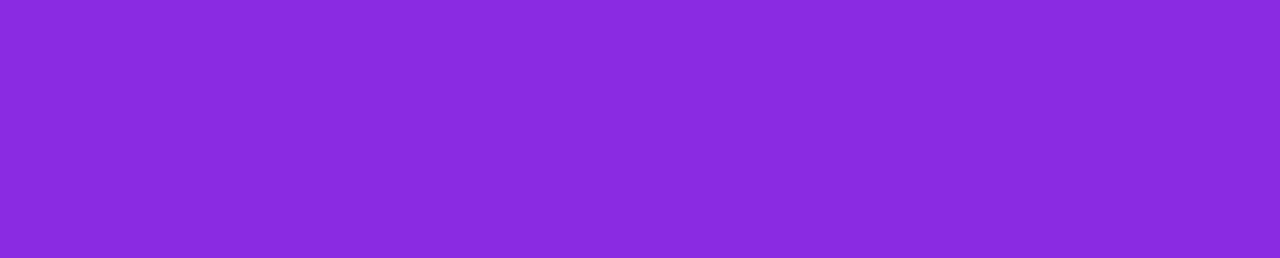
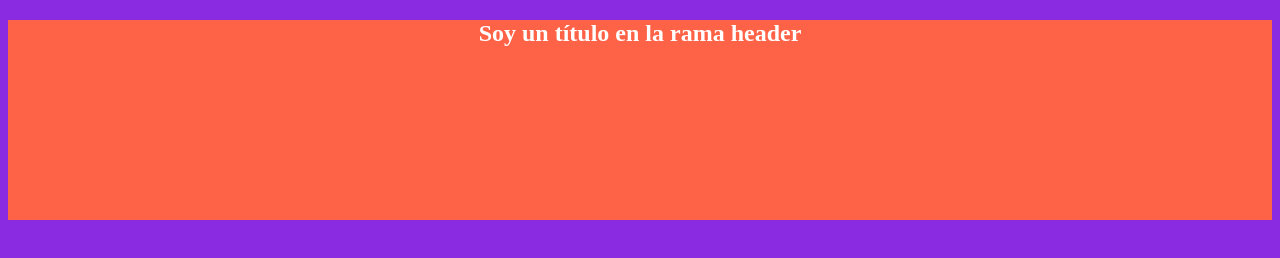
Before and after one commit to padhec/ramas, a plain HTML site: page index.html in a window 1280 px wide. Drawn offline with Linux system fonts and the light colour scheme.

Commit message:
Commit desde la rama task/01/header

```diff
--- a/index.html
+++ b/index.html
@@ -1,12 +1,14 @@
 <!DOCTYPE html>
 <html lang="en">
-<head>
-  <meta charset="UTF-8">
-  <meta name="viewport" content="width=device-width, initial-scale=1.0">
-  <title>Ramas en Git</title>
-  <link rel="stylesheet" href="./style.css">
-</head>
-<body>
-
-</body>
+  <head>
+    <meta charset="UTF-8" />
+    <meta name="viewport" content="width=device-width, initial-scale=1.0" />
+    <title>Ramas en Git</title>
+    <link rel="stylesheet" href="./style.css" />
+  </head>
+  <body>
+    <header class="main-container">
+      <h2 class="main-title">Soy un título en la rama header</h2>
+    </header>
+  </body>
 </html>
--- a/style.css
+++ b/style.css
@@ -1,3 +1,13 @@
 body {
   background-color: blueviolet;
 }
+
+.main-container {
+  background-color: tomato;
+  height: 200px;
+  text-align: center;
+}
+
+.main-title {
+  color: white;
+}
```
